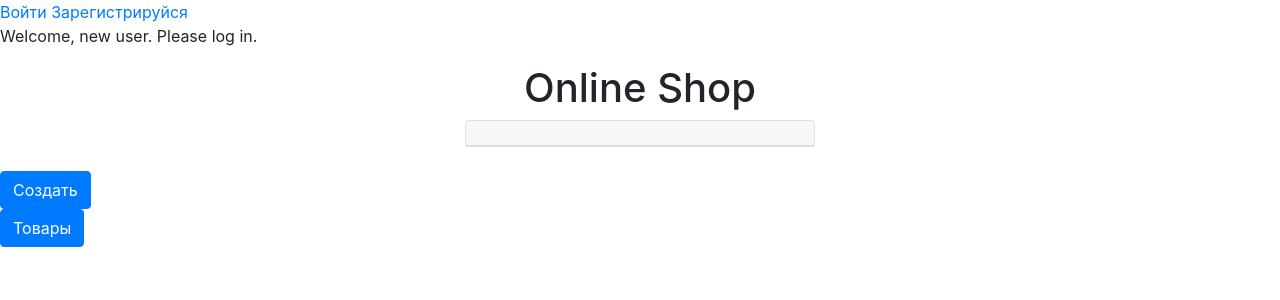
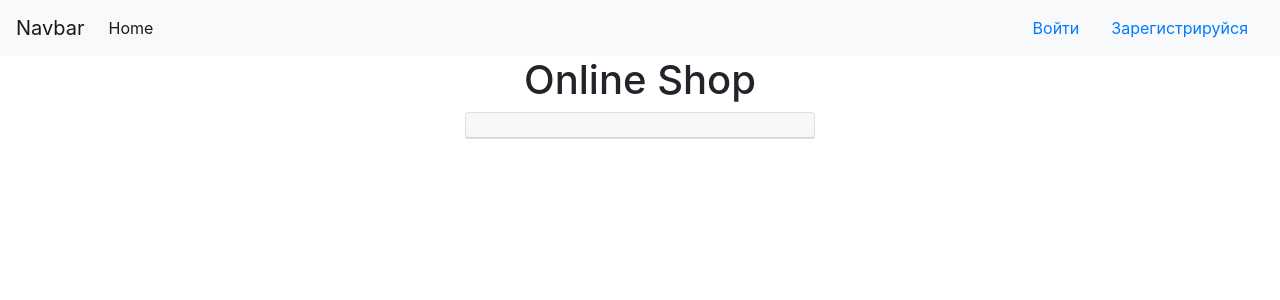
Before and after one commit to mkalash177/Django, a Django app: page /myproduct/ in a window 1280 px wide. Shown: the top 300 px of the page. Run offline with Django 3.2, Linux system fonts and the light colour scheme; data comes from the database, SQL or seed files in the repository; both versions use the stored data as it was before the commit; some libraries are stand-ins or nearby versions.

Commit message:
commit4.1

```diff
--- a/OnlineStore/shop/templates/shop/my_buy_product.html
+++ b/OnlineStore/shop/templates/shop/my_buy_product.html
@@ -12,18 +12,19 @@
                 <h5 class="card-title">{{ list.info_product }} {{ list.info }}</h5>
                 <p class="card-text">{{ list.info_user }}</p>
                 <p class="card-text">{{ list.info_product.price }}</p>
-        <p class="card-text">{{ list.quantity_by_product}}</p>
+                <p class="card-text">{{ list.quantity_by_product }}</p>
                 <div>
-{#            <form action="#" method="post">#}
-{#                {% csrf_token %}#}
-{##}
-{#                <input class="btn btn-light" type="submit" value="Возврат">#}
-{#                </form>#}
-                 <form action="{% url 'my_purchase_returns' list.id%}" method="post">
+                    {% if list.is_returned %}
+                        <sp>Запрос на возврат <strong>{{ list.returns.id }}</strong></sp>
+                        <p>{{ list.is_returned }}</p>
+                    {% else %}
+                        <sp>{{ list.is_returned }}</sp>
+                        <form action="{% url 'my_purchase_returns' list.id %}" method="post">
                             {% csrf_token %}
-
-                <input class="btn btn-light" type="submit" value="Вернуть товар">
+                            <button type="submit" value="Return purchase">Return purchase</button>
+                            {#<input class="btn btn-light" type="submit" value="Вернуть товар">#}
                         </form>
+                    {% endif %}
                 </div>
             </div>
         {% endfor %}
--- a/OnlineStore/shop/views.py
+++ b/OnlineStore/shop/views.py
@@ -22,7 +22,12 @@ class Login(LoginView):
 
 
 class Logout(LogoutView):
+    http_method_names = ['get']
     template_name = '/'
+
+    def get(self, *args, **kwargs):
+        super().get(*args, **kwargs)
+        return redirect('product_list_url')
 
 
 class ProductListView(ListView):
@@ -70,8 +75,10 @@ class BuyProduct(CreateView):
         obj.info_product = self.info_product
         summ = int(self.request.POST.get('quantity_by_product')) * obj.info_product.price
         if obj.info_user.cash < int(summ):
+            messages.error(self.request, "Недостаточно денег")
             return HttpResponseRedirect('/myproduct')
         if int(self.request.POST.get('quantity_by_product')) > obj.info_product.quantity_product:
+            messages.error(self.request, "Недостаточно товара на складе")
             return HttpResponseRedirect('/myproduct')
         obj.buy(price=self.info_product.price, quantity=self.request.POST.get('quantity_by_product'),
                 info_product=self.info_product)
@@ -99,27 +106,17 @@ class PurchaseReturns(CreateView):
     form_class = PurchaseReturnsForm
     success_url = reverse_lazy('my_buy_product_url')
 
-    # def post(self, request, *args, **kwargs):
-    #     self.return_product = Purchase.objects.get(id=kwargs.get('returns_id'))
-    #     return super().post(request, *args, **kwargs)
-
     def post(self, request, *args, **kwargs):
         order_item = Purchase.objects.get(id=self.kwargs['returns_id'])
         if not order_item.return_is_valid():
-            messages.error(request, f"Sorry, it is too late to return the order item.")
+            messages.error(request, f"Прошло много времени.")
             return redirect('my_buy_product_url')
-        order_item.is_returned = 'It is reviewing by admin. Please wait.'
+        order_item.is_returned = 'На рассмотрении.'
         return_request = ReturnProduct()
         return_request.return_product = order_item
         return_request.save()
         order_item.save()
         return redirect('my_buy_product_url')
-
-    # def form_valid(self, form):
-    #     obj = form.save(commit=False)
-    #     obj.return_product = self.return_product
-    #     obj.save()
-    #     return HttpResponseRedirect(self.success_url)
 
 
 class ReturnsList(ListView):
@@ -159,7 +156,7 @@ class RejectReturn(DeleteView):
     def delete(self, request, *args, **kwargs):
         return_request = self.get_object()
         purchase_item = return_request.return_product
-        purchase_item.request_time = 'Your previous return request was denied by admin.'
+        purchase_item.request_time = 'запрос был отклонен'
         purchase_item.save()
         return super().delete(request, *args, **kwargs)
 
@@ -171,15 +168,4 @@ class RejectReturn(DeleteView):
             return True
         return False
 
-# def dismiss(request, pk):
-#     print(pk)
-#     return HttpResponse(pk)
 #
-#
-# def access(request, pk):
-#     rp = ReturnProduct.objects.get(pk=pk)
-#     re = Purchase.objects.get
-#     print(rp)
-#     print(re)
-#     return HttpResponseRedirect('/returnsuser')
-#
--- a/OnlineStore/templates/base.html
+++ b/OnlineStore/templates/base.html
@@ -1,36 +1,93 @@
 <!doctype  html>
-<html  lang="en">
+<html lang="en">
 <head>
-<link rel="stylesheet" href="https://stackpath.bootstrapcdn.com/bootstrap/4.4.1/css/bootstrap.min.css" integrity="sha384-Vkoo8x4CGsO3+Hhxv8T/Q5PaXtkKtu6ug5TOeNV6gBiFeWPGFN9MuhOf23Q9Ifjh" crossorigin="anonymous">
+    <link rel="stylesheet" href="https://stackpath.bootstrapcdn.com/bootstrap/4.4.1/css/bootstrap.min.css"
+          integrity="sha384-Vkoo8x4CGsO3+Hhxv8T/Q5PaXtkKtu6ug5TOeNV6gBiFeWPGFN9MuhOf23Q9Ifjh" crossorigin="anonymous">
     <title>Shop</title>
+    <nav class="navbar navbar-expand-lg navbar-light bg-light">
+        <a class="navbar-brand" href="#">Navbar</a>
+        <button class="navbar-toggler" type="button" data-toggle="collapse" data-target="#navbarTogglerDemo02"
+                aria-controls="navbarTogglerDemo02" aria-expanded="false" aria-label="Toggle navigation">
+            <span class="navbar-toggler-icon"></span>
+        </button>
+
+        <div class="collapse navbar-collapse" id="navbarTogglerDemo02">
+            <ul class="navbar-nav mr-auto mt-2 mt-lg-0">
+                <li class="nav-item active">
+                    <a class="nav-link" href="{% url 'product_list_url' %}">Home <span class="sr-only">(current)</span></a>
+                </li>
+                {% if request.user.is_authenticated %}
+                    <li class="nav-item">
+                        <a class="nav-link" href="{% url 'my_buy_product_url' %}">Мои покупки</a>
+                    </li>
+                {% endif %}
+                {% if request.user.is_superuser %}
+                    <li class="nav-item">
+                        <a class="nav-link" href="{% url 'product_create_url' %}">Добавить товар</a>
+                    </li>
+                {% endif %}
+             {% if request.user.is_superuser %}
+                    <li class="nav-item">
+                        <a class="nav-link" href="{% url 'returns_user_url' %}">Возвраты</a>
+                    </li>
+                {% endif %}
+            {% if request.user.is_authenticated %}
+                <li class="nav-item">
+                    <a class="nav-link disabled" href="#" tabindex="-1" aria-disabled="true">Баланс: {{ request.user.cash }}</a>
+                </li>
+            {% endif %}
+            </ul>
+            <form class="form-inline my-2 my-lg-0">
                 {% if user.username %}
-    <a href="{% url 'logout_url' %}">Выйти</a>
+                    <a class="nav-link" href="{% url 'logout_url' %}">Выйти</a>
                 {% else %}
-    <a href="{% url 'login_url' %}">Войти</a>
-        <a href="{% url 'register_url' %}">Зарегистрируйся</a>
+                    <a class="nav-link" href="{% url 'login_url' %}">Войти</a>
+                    <a class="nav-link" href="{% url 'register_url' %}">Зарегистрируйся</a>
                 {% endif %}
-{% if user.is_authenticated %}
-    <p>Welcome, {{ user.username }}. Thanks for logging in.</p>
-{% else %}
-    <p>Welcome, new user. Please log in.</p>
-{% endif %}
+                {#      <input class="form-control mr-sm-2" type="search" placeholder="Search">#}
+                {#      <button class="btn btn-outline-success my-2 my-sm-0" type="submit">Search</button>#}
+            </form>
+        </div>
+    </nav>
+
+
+    {#    {% if user.username %}#}
+    {#    <a href="{% url 'logout_url' %}">Выйти</a>#}
+    {#    {% else %}#}
+    {#    <a href="{% url 'login_url' %}">Войти</a>#}
+    {#        <a href="{% url 'register_url' %}">Зарегистрируйся</a>#}
+    {#{% endif %}#}
+    {#{% if user.is_authenticated %}#}
+    {#    <p>Welcome, {{ user.username }}. Thanks for logging in.</p>#}
+    {#{% else %}#}
+    {#    <p>Welcome, new user. Please log in.</p>#}
+    {#{% endif %}#}
 </head>
 <body>
-  <div  class="container">
-    <div  class="row justify-content-center">
-      <div  class="col-4">
-      <h1  class="text-center">Online Shop</h1>
+<div class="container">
+    <div class="row justify-content-center">
+        <div class="col-4">
+            <h1 class="text-center">Online Shop</h1>
             {% block main %}
             {% endblock %}
         </div>
     </div>
 </div>
+<div  class="container">
+        {% if messages %}
+        <ul class="messages">
+            {% for message in messages %}
+                 <li {% if message.tags %} class="{{ message.tags }}"{% endif %}>{{ message }}</li>
+            {% endfor %}
+        </ul>
+        {% endif %}
+  <div  class="row justify-content-center">
 
-<form method="post" action="{% url 'product_create_url' %}">
-     {{ create_form }}
-     {% csrf_token %}
-     <input class="btn btn-primary" type="submit" value="Создать">
-     </form>
- <a href="{% url 'my_buy_product_url' %}" class="btn btn-primary">Товары</a>
+{#<form method="post" action="{% url 'product_create_url' %}">#}
+{#     {{ create_form }}#}
+{#     {% csrf_token %}#}
+{#     <input class="btn btn-primary" type="submit" value="Создать">#}
+{#     </form>#}
+{# <a href="{% url 'my_buy_product_url' %}" class="btn btn-primary">Товары</a>#}
 </body>
 </html>
```
Also changed, not shown: OnlineStore/OnlineStore/settings.py (+6 -2 lines), OnlineStore/shop/models.py (+4 -8 lines), OnlineStore/db.sqlite3 (deleted), OnlineStore/shop/migrations/0001_initial.py, OnlineStore/shop/migrations/0002_auto_20200122_2003.py (deleted), OnlineStore/shop/migrations/0002_auto_20200130_1346.py, OnlineStore/shop/migrations/0003_auto_20200130_1454.py (added), OnlineStore/shop/migrations/0004_auto_20200129_1322.py (deleted), 1 other file. Lines whose indentation alone changed are shown as unchanged.
